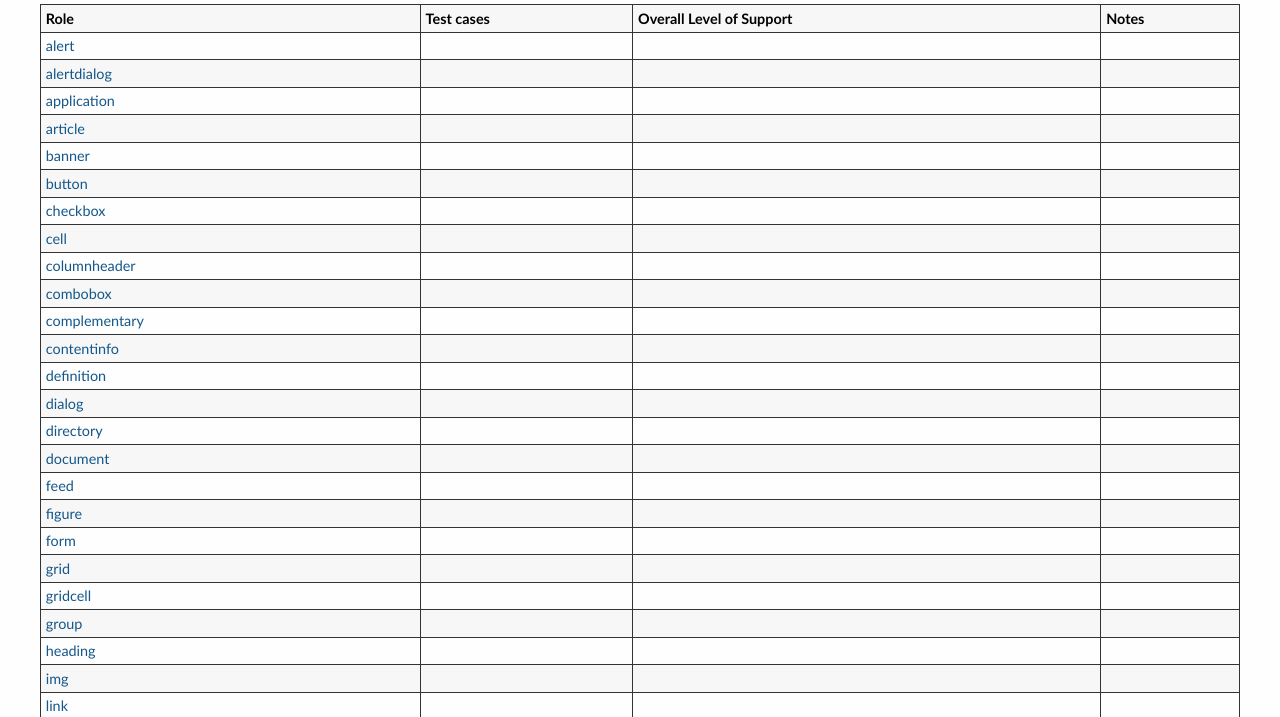
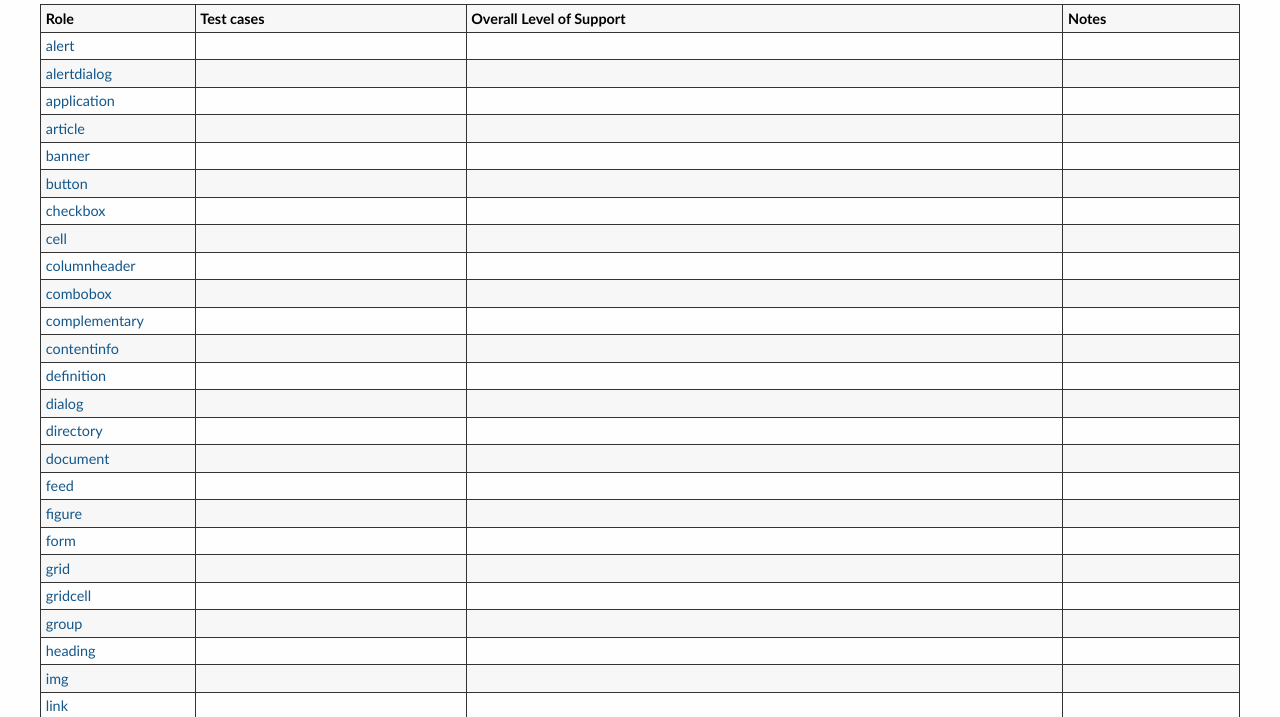
Before and after one commit to ARIA-Support/Current, a plain HTML site: page aria.html in a window 1280 px wide. Shown: the part 698-1415 px from the top of the page. Drawn offline with Linux system fonts and the light colour scheme; a web font is replaced by a local one.

Commit message:
Update styles.css

```diff
--- a/assets/style/styles.css
+++ b/assets/style/styles.css
@@ -400,6 +400,6 @@ code p {
 
 strong.question { font-family: "Roboto Slab", Cambria, Georgia, serif; color:#900;font-size:larger;font weight:bold}
 
-table#roles-overview-table > tr > th:first-of-type {
+table#roles-overview-table  tr  th:first-of-type {
   width:10em;
 }
```
